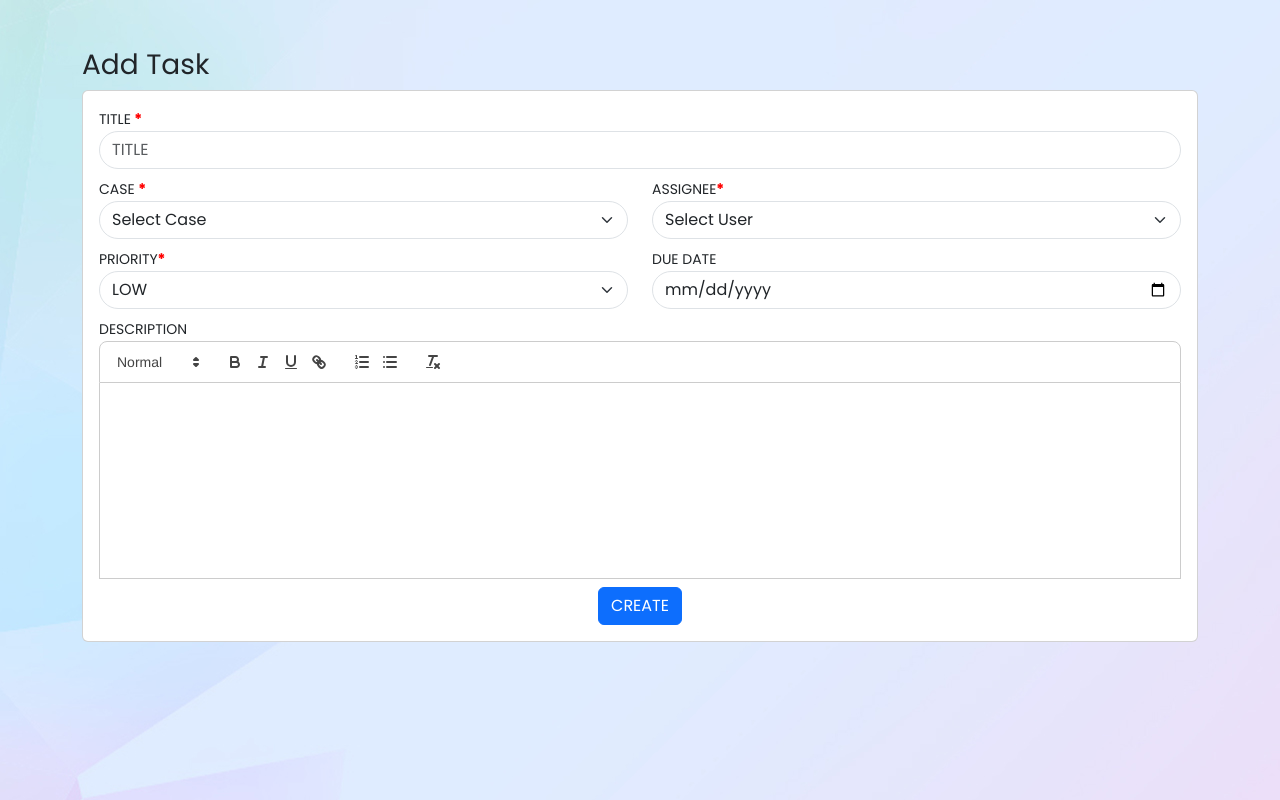
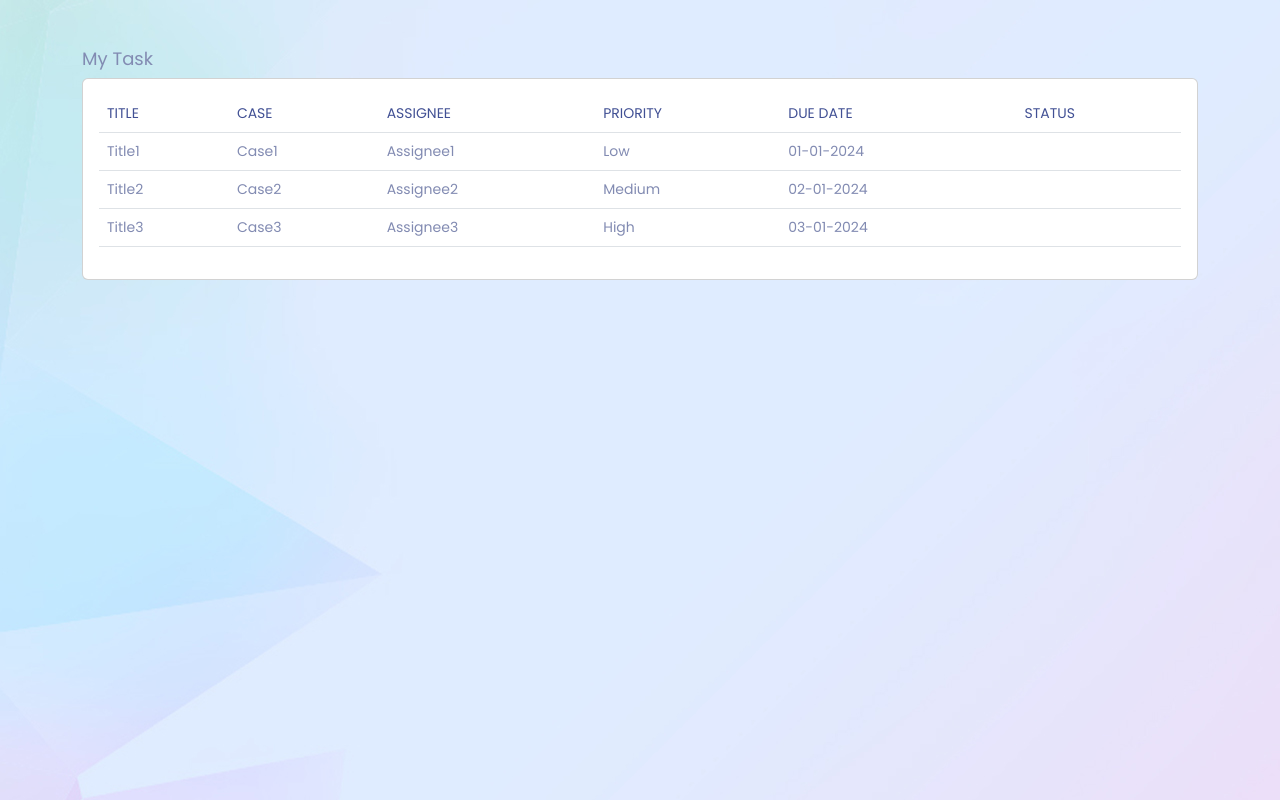
Before and after one commit to SushmithaVennam/task_ui_git, a React (Create React App) app: page /mytask in a window 1280 px wide. Built offline with nearby package versions, Linux system fonts and the light colour scheme.

Commit message:
Added Router Added MyTask.js and css Added text-color in AddTask.css

```diff
--- a/package.json
+++ b/package.json
@@ -12,6 +12,7 @@
     "react-bootstrap": "^2.10.4",
     "react-dom": "^18.3.1",
     "react-quill": "^2.0.0",
+    "react-router-dom": "^6.25.1",
     "react-scripts": "5.0.1",
     "web-vitals": "^2.1.4"
   },
--- a/src/App.js
+++ b/src/App.js
@@ -1,4 +1,6 @@
+import { Routes, Route } from "react-router-dom";
 import AddTask from "./components/addTask";
+import MyTask from "./components/MyTask";
 import "./App.css";
 import "bootstrap/dist/css/bootstrap.min.css";
 
@@ -6,7 +8,10 @@ function App() {
   return (
     <div className="App">
       <div className="addTaskContainer">
-        <AddTask />
+        <Routes>
+          <Route exact path="/addtask" element={<AddTask />} />
+          <Route exact path="/mytask" element={<MyTask />} />
+        </Routes>
       </div>
     </div>
   );
--- /dev/null
+++ b/src/components/MyTask.css
@@ -0,0 +1,15 @@
+h3 {
+    color: #415094 !important;
+    font-size: 18px !important;
+}
+
+.task-contents > *{
+    color:  #828bb2 !important;
+    font-size: 14px !important;
+}
+
+.task-header > *{
+    color: #415094 !important;
+    font-weight: normal !important;
+    font-size: 14px !important;
+}
--- /dev/null
+++ b/src/components/MyTask.js
@@ -0,0 +1,69 @@
+import React from "react";
+import { Card, Container } from "react-bootstrap";
+import Table from "react-bootstrap/Table";
+import "./MyTask.css";
+import "@fontsource/poppins";
+import "font-awesome/css/font-awesome.min.css";
+
+function MyTask() {
+  const Tasks = [
+    {
+      Title: "Title1",
+      Case: "Case1",
+      Assignee: "Assignee1",
+      Priority: "Low",
+      Duedate: "01-01-2024",
+    },
+    {
+      Title: "Title2",
+      Case: "Case2",
+      Assignee: "Assignee2",
+      Priority: "Medium",
+      Duedate: "02-01-2024",
+    },
+    {
+      Title: "Title3",
+      Case: "Case3",
+      Assignee: "Assignee3",
+      Priority: "High",
+      Duedate: "03-01-2024",
+    },
+  ];
+
+  return (
+    <Container fluid="md" className="mt-5 AddTaskContainer font-poppins">
+      <h3>My Task</h3>
+      <Card>
+        <Card.Body>
+          {/* <Card.Title>My Task</Card.Title> */}
+          <Table hover>
+            <thead>
+              <tr className="task-header">
+                <th>TITLE</th>
+                <th>CASE</th>
+                <th>ASSIGNEE</th>
+                <th>PRIORITY</th>
+                <th>DUE DATE</th>
+                <th>STATUS</th>
+              </tr>
+            </thead>
+            <tbody>
+              {Tasks.map((task) => (
+                <tr className="task-contents">
+                  <td>{task.Title}</td>
+                  <td>{task.Case}</td>
+                  <td>{task.Assignee}</td>
+                  <td>{task.Priority}</td>
+                  <td>{task.Duedate}</td>
+                  <td>{task.Status}</td>
+                </tr>
+              ))}
+            </tbody>
+          </Table>
+        </Card.Body>
+      </Card>
+    </Container>
+  );
+}
+
+export default MyTask;
--- a/src/components/addTask.css
+++ b/src/components/addTask.css
@@ -1,6 +1,15 @@
+h3 {
+    color: #415094 !important;
+    font-size: 18px !important;
+}
+
 .addTaskContainer {
   display: flex;
   justify-content: center;
+}
+
+.addTaskContainer  * {
+    color:  #828bb2 !important;
 }
 
 .editor-container {
@@ -27,6 +36,6 @@
 }
 
 .star {
-  color: red;
+  color: red !important;
   font-weight: bold;
 }
--- a/src/components/addTask.js
+++ b/src/components/addTask.js
@@ -5,7 +5,6 @@ import Col from "react-bootstrap/Col";
 import Form from "react-bootstrap/Form";
 import Row from "react-bootstrap/Row";
 import "@fontsource/poppins";
-
 import ReactQuill from "react-quill";
 import "react-quill/dist/quill.snow.css";
 
--- a/src/index.js
+++ b/src/index.js
@@ -1,13 +1,16 @@
-import React from 'react';
-import ReactDOM from 'react-dom/client';
-import './index.css';
-import App from './App';
-import reportWebVitals from './reportWebVitals';
+import React from "react";
+import ReactDOM from "react-dom/client";
+import "./index.css";
+import App from "./App";
+import reportWebVitals from "./reportWebVitals";
+import { BrowserRouter } from "react-router-dom";
 
-const root = ReactDOM.createRoot(document.getElementById('root'));
+const root = ReactDOM.createRoot(document.getElementById("root"));
 root.render(
   <React.StrictMode>
-    <App />
+    <BrowserRouter>
+      <App />
+    </BrowserRouter>
   </React.StrictMode>
 );
 
```
Also changed, not shown: 1 other file (tests, documents, lock files or other folders).
